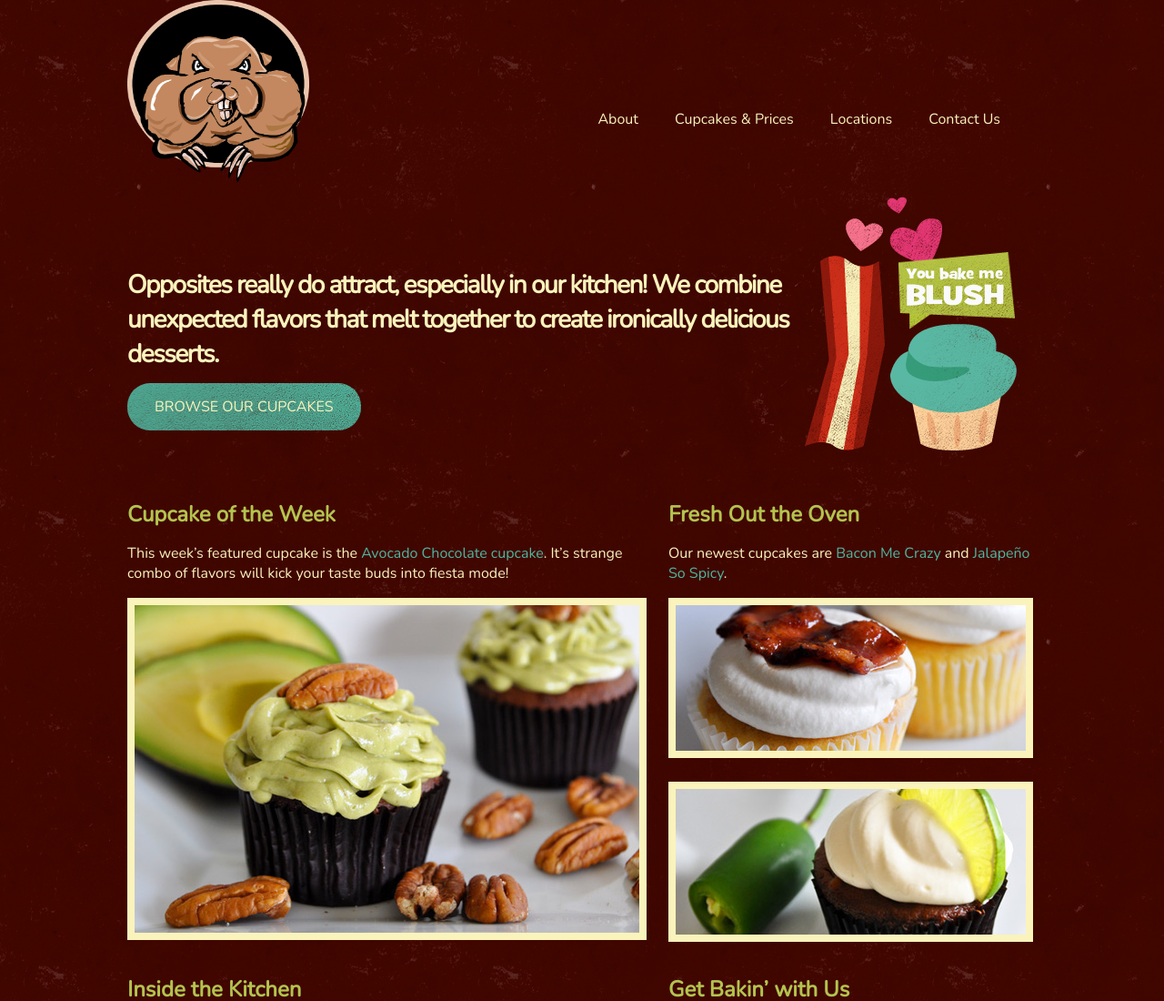
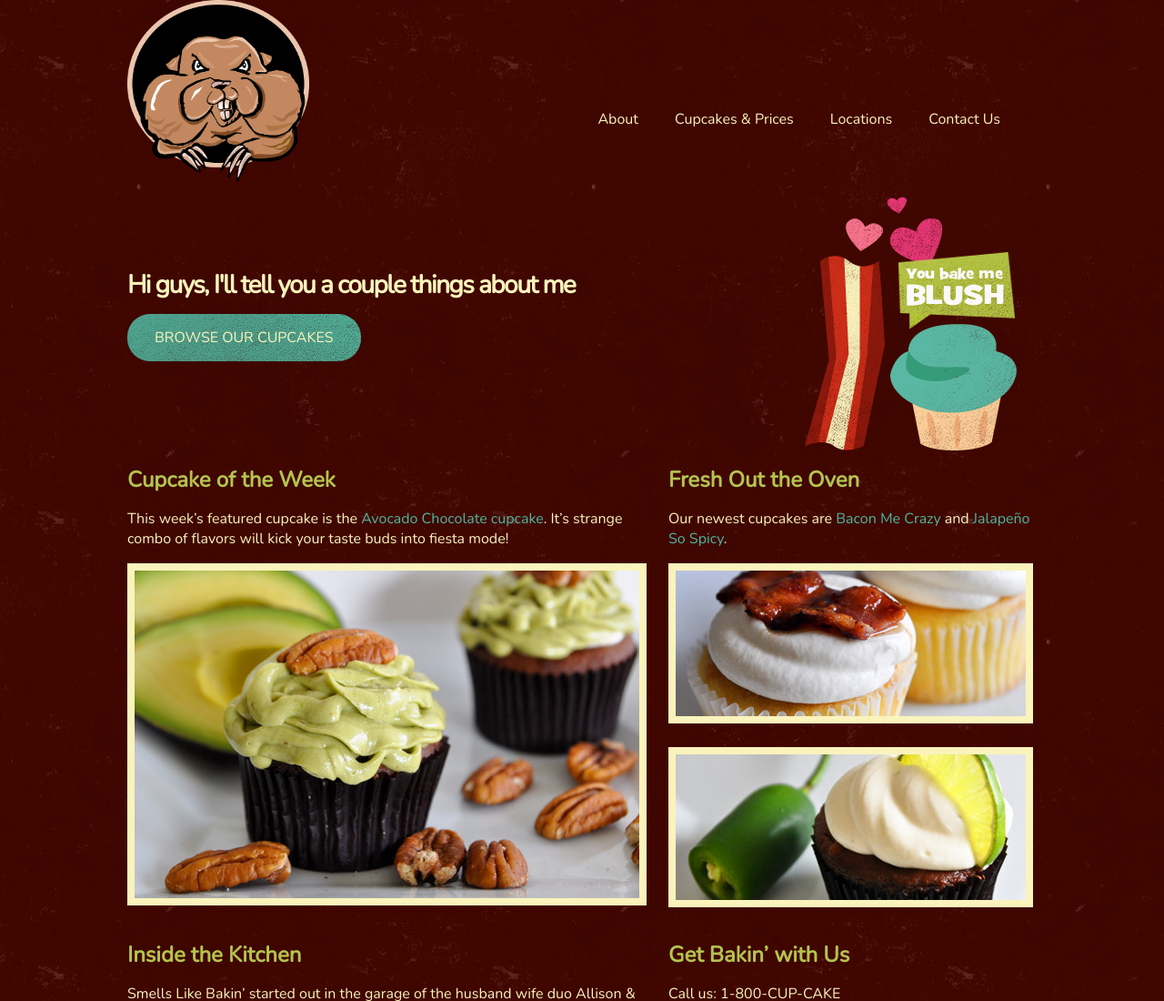
Before and after one commit to juandefelix/juanortizwebsite, a plain HTML site: page index.html in a window 1280 px wide. Shown: the top 1100 px of the page at 91% size. Drawn offline with nearby package versions, Linux system fonts and the light colour scheme.

Commit message:
Added Intro

```diff
--- a/index.html
+++ b/index.html
@@ -23,7 +23,7 @@
       </ul>
     </div>
     <div id="intro" class="grid_9">
-      <h1>Opposites really do attract, especially in our kitchen! We combine unexpected flavors that melt together to create ironically delicious desserts. </h1>
+      <h1>Hi guys, I'll tell you a couple things about me</h1>
       <p><a href="#" class="btn">Browse Our Cupcakes</a></p>
     </div>
     <div class="grid_3 omega">
```
